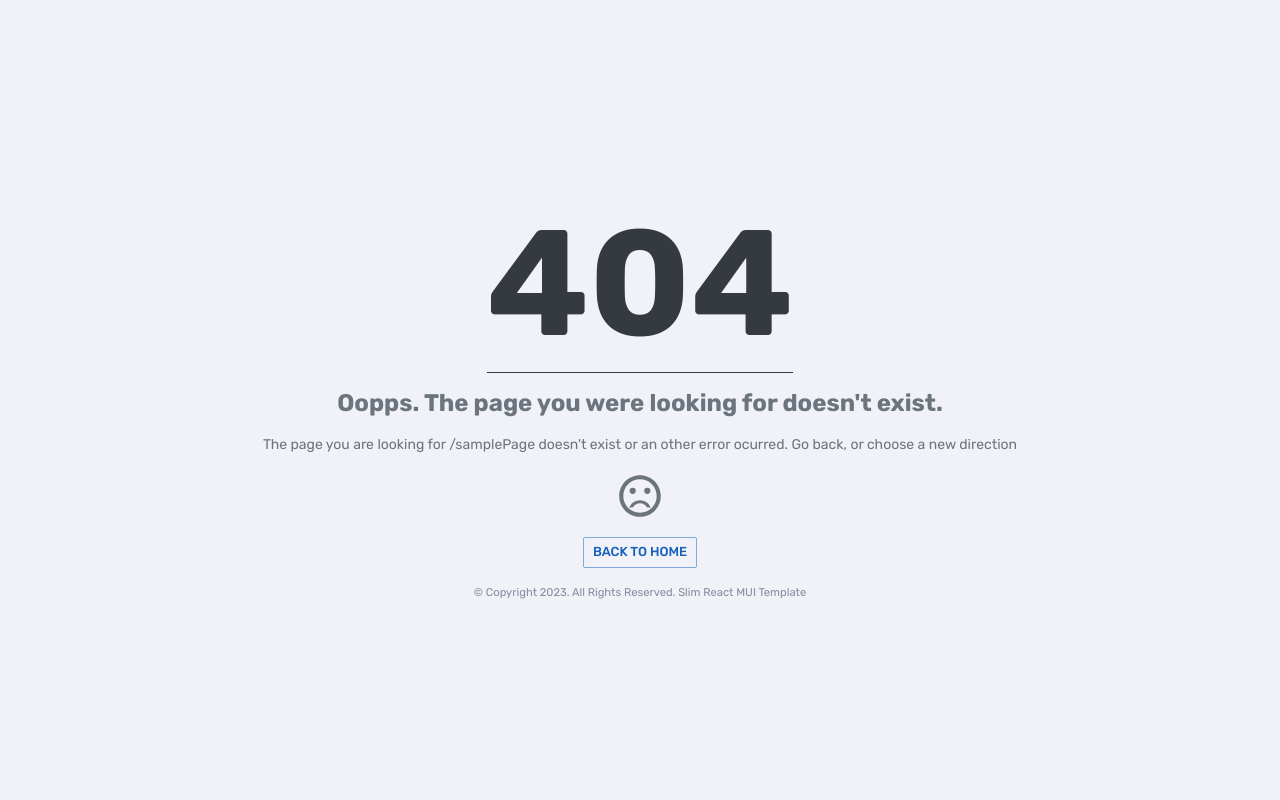
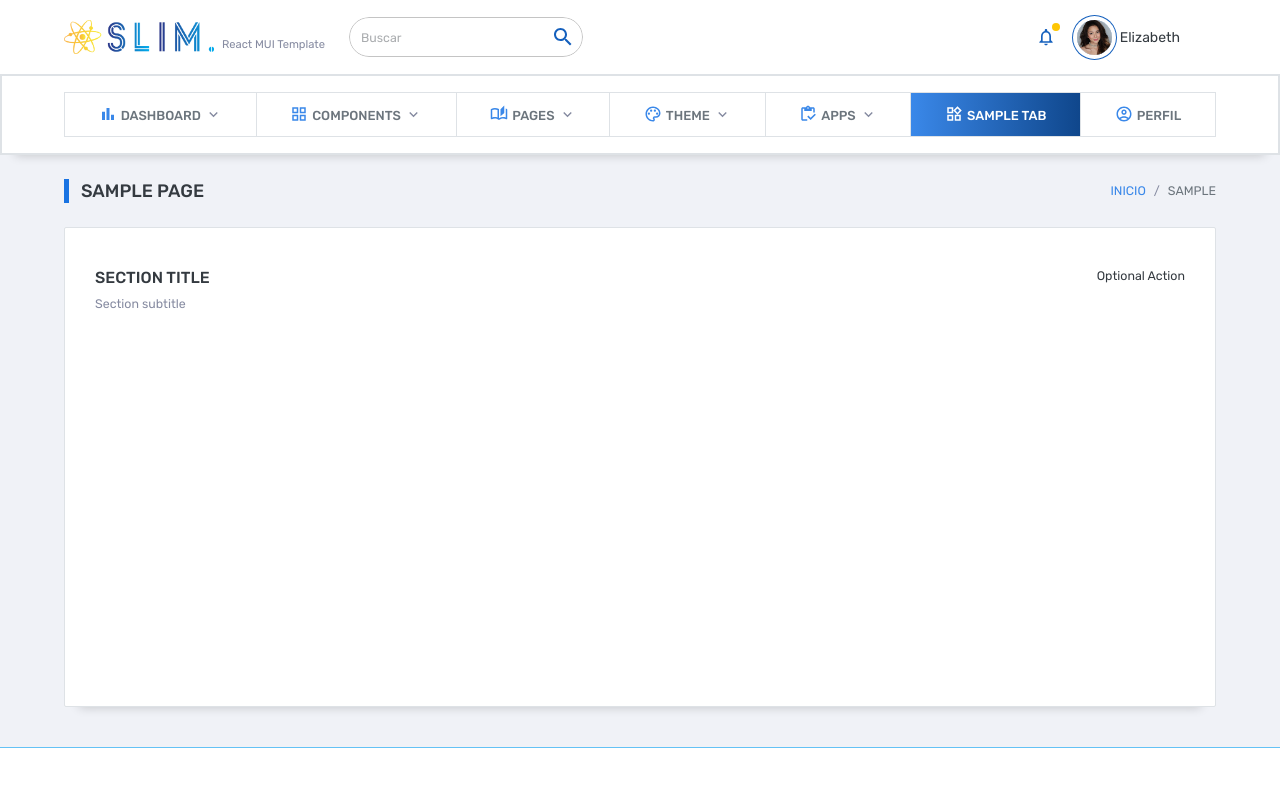
Before and after one commit to Tono2007/slim-free-react-mui-template, a React (Vite) app: page /samplePage in a window 1280 px wide. Shown: the top 800 px of the page. Built offline with nearby package versions, Linux system fonts and the light colour scheme.

Commit message:
[FEAT] sample Page
-new navItems navbar

```diff
--- a/src/components/navbar/navItems.js
+++ b/src/components/navbar/navItems.js
@@ -53,25 +53,64 @@ const NAV_LINKS_CONFIG = [
 	{
 		id: uuid(),
 		type: 'group',
-		title: 'UI Elements',
+		title: 'Components',
 		Icon: GridViewOutlinedIcon,
 		children: [
-			{
-				title: 'Buttons',
-				href: '/producers',
-			},
 			{
 				title: 'Forms',
 				href: '/producers/new',
 			},
 			{
-				title: 'Paper',
-				href: '/theme/components/paper',
+				title: 'Tables',
+				href: '/producers/new',
 			},
 			{
-				title: 'Card',
-				href: '/theme/components/paper',
+				title: 'Modal',
+				href: '/producers/new',
 			},
+			{
+				title: 'Loader',
+				href: '/producers/new',
+			},
+			{
+				title: 'Alerts/Snackbar/Toasts',
+				href: '/producers/new',
+			},
+			{
+				title: 'Carousel',
+				href: '/producers/new',
+			},
+			{
+				title: 'Navigation/Navbar',
+				href: '/producers/new',
+			},
+			{
+				title: 'UI Elements',
+				type: 'group',
+				children: [
+					{
+						title: 'Card',
+						href: '/theme/components/paper',
+					},
+					{
+						title: 'Menu',
+						href: '/theme/components/paper',
+					},
+					{
+						title: 'Paper',
+						href: '/components/ui/paper',
+					},
+					{
+						title: 'Buttons',
+						href: '/components/ui/buttons',
+					},
+					{
+						title: 'Inputs',
+						href: '/components/ui/inputs',
+					},
+				],
+			},
+
 			{
 				title: 'Level 0',
 				type: 'group',
--- /dev/null
+++ b/src/pages/sample/index.jsx
@@ -0,0 +1,35 @@
+// MUI
+import Typography from '@mui/material/Typography';
+import Breadcrumbs from '@mui/material/Breadcrumbs';
+import Link from '@mui/material/Link';
+import Grid from '@mui/material/Grid';
+import Stack from '@mui/material/Stack';
+import Card from '@mui/material/Card';
+
+import PageHeader from '@/components/pageHeader';
+import CardHeader from '@/components/cardHeader';
+
+function SamplePage() {
+	return (
+		<>
+			<PageHeader title="Sample Page">
+				<Breadcrumbs
+					aria-label="breadcrumb"
+					sx={{ textTransform: 'uppercase' }}
+				>
+					<Link underline="hover" href="#!">
+						Inicio
+					</Link>
+					<Typography color="text.tertiary">Sample</Typography>
+				</Breadcrumbs>
+			</PageHeader>
+			<Card type="section" sx={{ minHeight: '60vh' }}>
+				<CardHeader title="Section Title" subtitle="Section subtitle">
+					Optional Action
+				</CardHeader>
+			</Card>
+		</>
+	);
+}
+
+export default SamplePage;
--- a/src/utils/routes/index.jsx
+++ b/src/utils/routes/index.jsx
@@ -35,6 +35,7 @@ const ThemeColorsPage = withLazyLoadably(
 const ThemeShadowPage = withLazyLoadably(
 	lazy(() => import('@/pages/themeShadow')),
 );
+const SamplePage = withLazyLoadably(lazy(() => import('@/pages/sample')));
 const WIPPage = withLazyLoadably(lazy(() => import('@/pages/wip')));
 
 function Router() {
@@ -50,6 +51,8 @@ function Router() {
 					</Route>
 					<Route path="/" element={<MainLayout />}>
 						<Route index element={<Dashboard1Page />} />
+						<Route path="samplePage" element={<SamplePage />} />
+
 						<Route path="dashboards/">
 							<Route
 								path="dashboard1"
```
